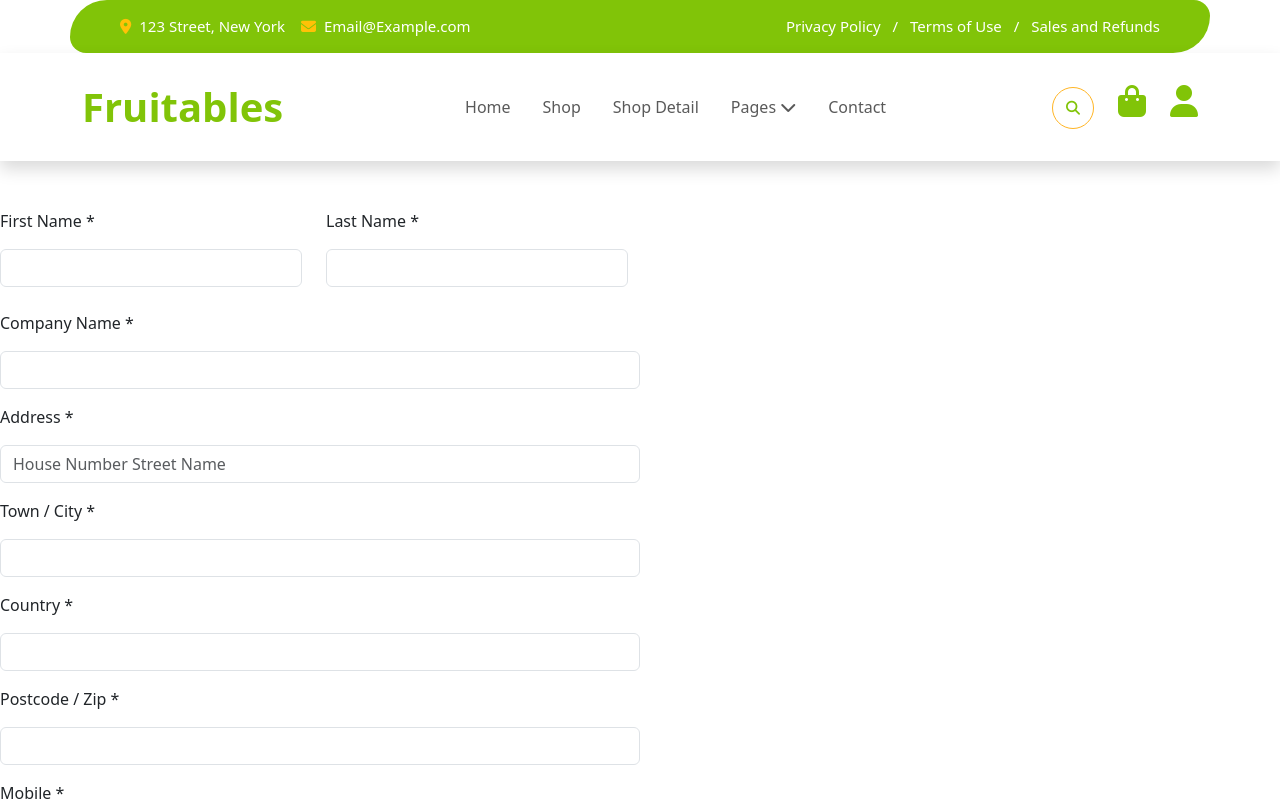
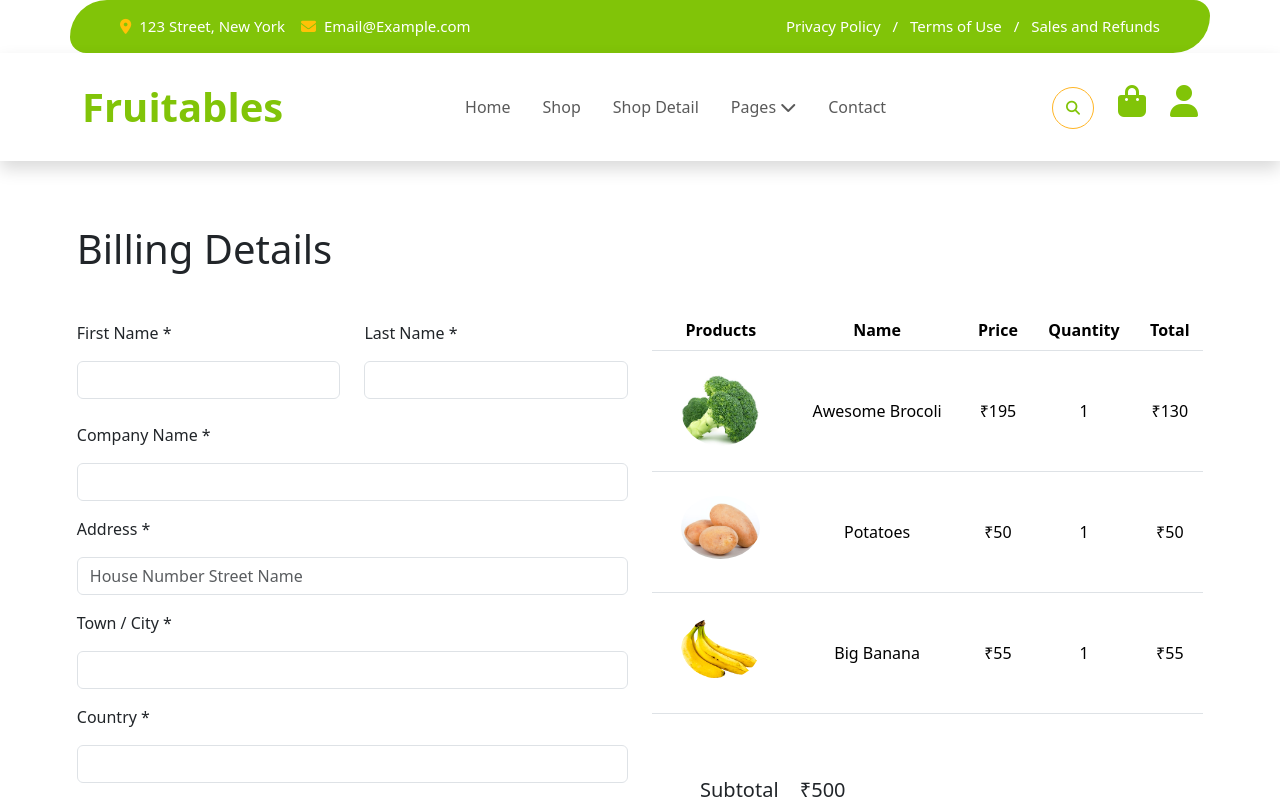
Before and after one commit to ravib7/Fruitable, a React (Vite) app: page /Fruitable/chackout in a window 1280 px wide. Built offline with nearby package versions, Linux system fonts and the light colour scheme.

Commit message:
Automatic commit

```diff
--- /dev/null
+++ b/src/assets/styles/components/Checkout.css
@@ -0,0 +1,16 @@
+.form-control:focus,
+.btn:focus {
+    border: 3px solid #81c408;
+    opacity: 0.5;
+    border-color: #81c408 !important;
+    box-shadow: none !important;
+}
+
+.checkout-btn {
+    color: #81c408;
+}
+
+.checkout-btn:hover {
+    color: white;
+    background-color: #ffb524;
+}
--- a/src/components/CheckoutForm.jsx
+++ b/src/components/CheckoutForm.jsx
@@ -2,44 +2,45 @@ import React from 'react'
 
 const CheckoutForm = () => {
     return <>
+        <h1>Billing Details</h1>
         <form className='my-5'>
             <div className="row">
-                <div className="col-md-6 col-lg-3">
+                <div className="col-md-6 col-lg-6">
                     <label className="form-label">First Name *</label>
                     <input type="text" className="form-control my-2" />
                 </div>
-                <div className="col-md-6 col-lg-3">
+                <div className="col-md-6 col-lg-6">
                     <label className="form-label">Last Name *</label>
                     <input type="text" className="form-control my-2" />
                 </div>
             </div>
             <div className='my-3'>
                 <label className="form-label">Company Name *</label>
-                <input type="text" className="form-control w-50 my-2" />
+                <input type="text" className="form-control my-2" />
             </div>
             <div>
                 <label className="form-label">Address *</label>
-                <input type="text" placeholder='House Number Street Name ' className="form-control w-50 my-2" />
+                <input type="text" placeholder='House Number Street Name ' className="form-control my-2" />
             </div>
             <div className='my-3'>
                 <label className="form-label">Town / City *</label>
-                <input type="text" className="form-control w-50 my-2" />
+                <input type="text" className="form-control my-2" />
             </div>
             <div>
                 <label className="form-label">Country *</label>
-                <input type="text" className="form-control w-50 my-2" />
+                <input type="text" className="form-control my-2" />
             </div>
             <div className='my-3'>
                 <label className="form-label">Postcode / Zip *</label>
-                <input type="text" className="form-control w-50 my-2" />
+                <input type="text" className="form-control my-2" />
             </div>
             <div>
                 <label className="form-label">Mobile *</label>
-                <input type="text" className="form-control w-50 my-2" />
+                <input type="text" className="form-control my-2" />
             </div>
             <div className='my-3'>
                 <label className="form-label">Email Address *</label>
-                <input type="text" className="form-control w-50 my-2" />
+                <input type="text" className="form-control my-2" />
             </div>
             <div class="form-check">
                 <input class="form-check-input" type="checkbox" value="" id="id" />
@@ -47,7 +48,7 @@ const CheckoutForm = () => {
                     Create an account?
                 </label>
             </div>
-            <hr className='w-50' />
+            <hr />
             <div class="form-check my-3">
                 <input class="form-check-input" type="checkbox" value="" id="id" />
                 <label class="form-check-label" for="id">
@@ -55,7 +56,7 @@ const CheckoutForm = () => {
                 </label>
             </div>
             <div class="form-floating">
-                <textarea class="form-control w-50" style={{ height: "250px" }}></textarea>
+                <textarea class="form-control" style={{ height: "250px" }}></textarea>
                 <label for="floatingTextarea">Order Notes (Optional)</label>
             </div>
         </form>
--- a/src/pages/Chackout.jsx
+++ b/src/pages/Chackout.jsx
@@ -1,12 +1,122 @@
 import React from 'react'
 import Layout from '../components/layouts/Layout'
 import CheckoutForm from '../components/CheckoutForm'
+import Brocoli from "../assets/img/vegetable-item-2.jpg"
+import Potatoes from "../assets/img/vegetable-item-5.jpg"
+import Banana from "../assets/img/vegetable-item-3.png"
+import "../assets/styles/components/Checkout.css"
 
 const Chackout = () => {
     return <>
         <Layout>
-            <CheckoutForm />
-        </Layout>
+            <div className="row" style={{ padding: "5% 6% 1%" }}>
+                <div className="col-md-12 col-lg-6">
+                    <CheckoutForm />
+                </div>
+                <div className="col-md-12 col-lg-6" style={{ marginTop: "85px" }}>
+                    <table class="table text-center">
+                        <thead>
+                            <tr>
+                                <th className='w-25' scope='col'>Products</th>
+                                <th scope="col">Name</th>
+                                <th scope="col">Price</th>
+                                <th scope="col">Quantity</th>
+                                <th scope="col">Total</th>
+                            </tr>
+                        </thead>
+                        <tbody>
+                            <tr>
+                                <th className='py-4' scope="row">
+                                    <img className='img-fluid rounded-circle' style={{ width: "65%" }} src={Brocoli} alt="" />
+                                </th>
+                                <td className='py-3 py-md-5 py-lg-5'>Awesome Brocoli</td>
+                                <td className='py-3 py-md-5 py-lg-5'>₹195</td>
+                                <td className='py-3 py-md-5 py-lg-5'>1</td>
+                                <td className='py-3 py-md-5 py-lg-5'>₹130</td>
+                            </tr>
+                            <tr>
+                                <th className='py-4' scope="row">
+                                    <img className='img-fluid rounded-circle' style={{ width: "65%" }} src={Potatoes} alt="" />
+                                </th>
+                                <td className='py-3 py-md-5 py-lg-5'>Potatoes</td>
+                                <td className='py-3 py-md-5 py-lg-5'>₹50</td>
+                                <td className='py-3 py-md-5 py-lg-5'>1</td>
+                                <td className='py-3 py-md-5 py-lg-5'>₹50</td>
+                            </tr>
+                            <tr>
+                                <th className='py-4' scope="row">
+                                    <img className='img-fluid rounded-circle' style={{ width: "65%" }} src={Banana} alt="" />
+                                </th>
+                                <td className='py-3 py-md-5 py-lg-5'>Big Banana</td>
+                                <td className='py-3 py-md-5 py-lg-5'>₹55</td>
+                                <td className='py-3 py-md-5 py-lg-5'>1</td>
+                                <td className='py-3 py-md-5 py-lg-5'>₹55</td>
+                            </tr>
+                        </tbody>
+                    </table>
+                    <h5 className='ms-5 py-5'>Subtotal <span className='ms-3'>₹500</span></h5>
+                    <hr />
+                    <div className="row ms-5 py-4">
+                        <div className="col-md-6 col-lg-2 py-4">
+                            <h5>Shipping</h5>
+                        </div>
+                        <div className="col-md-6 col-lg-10">
+                            <span className='ms-5'>
+                                <input class="form-check-input" type="checkbox" value="" id="id" />
+                                <label class="form-check-label ms-2" for="id">
+                                    <h6 className='fw-light'>Free Shipping</h6>
+                                </label>
+                            </span>
+                            <div className='ms-5'>
+                                <input class="form-check-input" type="checkbox" value="" id="id" />
+                                <label class="form-check-label ms-2" for="id">
+                                    <h6 className='fw-light'>Flat rate: $15.00 </h6>
+                                </label>
+                            </div>
+                            <div className='ms-5'>
+                                <input class="form-check-input" type="checkbox" value="" id="id" />
+                                <label class="form-check-label ms-2" for="id">
+                                    <h6 className='fw-light'>Local Pickup: $8.00</h6>
+                                </label>
+                            </div>
+                        </div>
+                    </div>
+                    <hr />
+                    <h5 className='ms-5 py-5'>TOTAL <span className='ms-4'>₹1000</span></h5>
+                    <hr />
+                    <div class="form-check ms-4 py-4">
+                        <input class="form-check-input" type="checkbox" value="" id="id" />
+                        <label class="form-check-label" for="id">
+                            Direct Bank Transfer
+                        </label>
+                        <p className='py-3'>Make your payment directly into our bank account. Please use your Order ID as the payment reference. Your order will not be shipped until the funds have cleared in our account.</p>
+                    </div>
+                    <hr />
+                    <div class="form-check ms-4 my-5">
+                        <input class="form-check-input" type="checkbox" value="" id="id" />
+                        <label class="form-check-label" for="id">
+                            Check Payments
+                        </label>
+                    </div>
+                    <hr />
+                    <div class="form-check ms-4 my-5">
+                        <input class="form-check-input" type="checkbox" value="" id="id" />
+                        <label class="form-check-label" for="id">
+                            Cash On Delivery
+                        </label>
+                    </div>
+                    <hr />
+                    <div class="form-check ms-4 my-5">
+                        <input class="form-check-input" type="checkbox" value="" id="id" />
+                        <label class="form-check-label" for="id">
+                            Paypal
+                        </label>
+                    </div>
+                    <hr />
+                    <button className="checkout-btn btn fw-semibold px-4 py-3 my-3 w-100 rounded-3" style={{ border: "1px solid #ffb524", }} type="submit">PLACE ORDER</button>
+                </div>
+            </div >
+        </Layout >
     </>
 }
 
```
